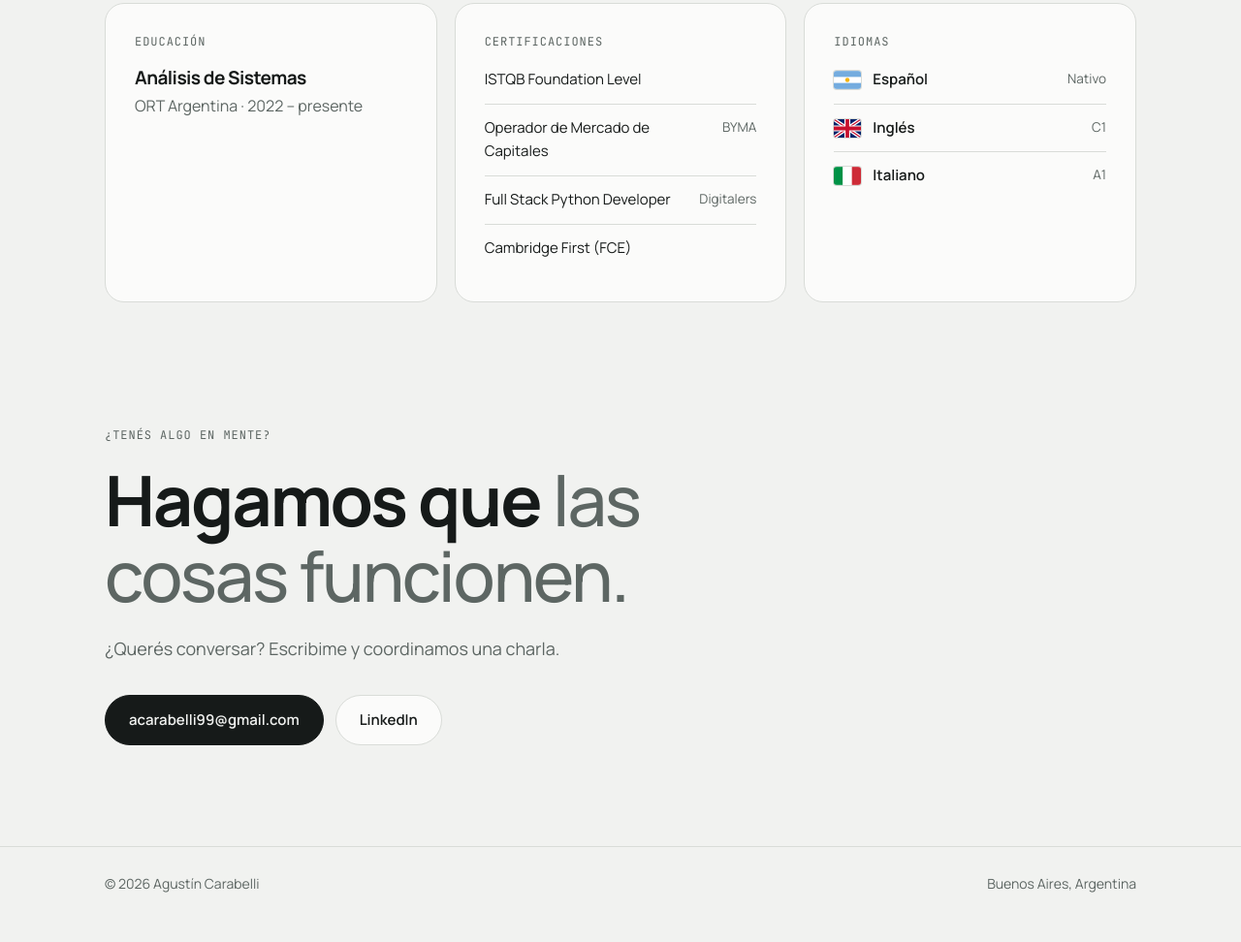
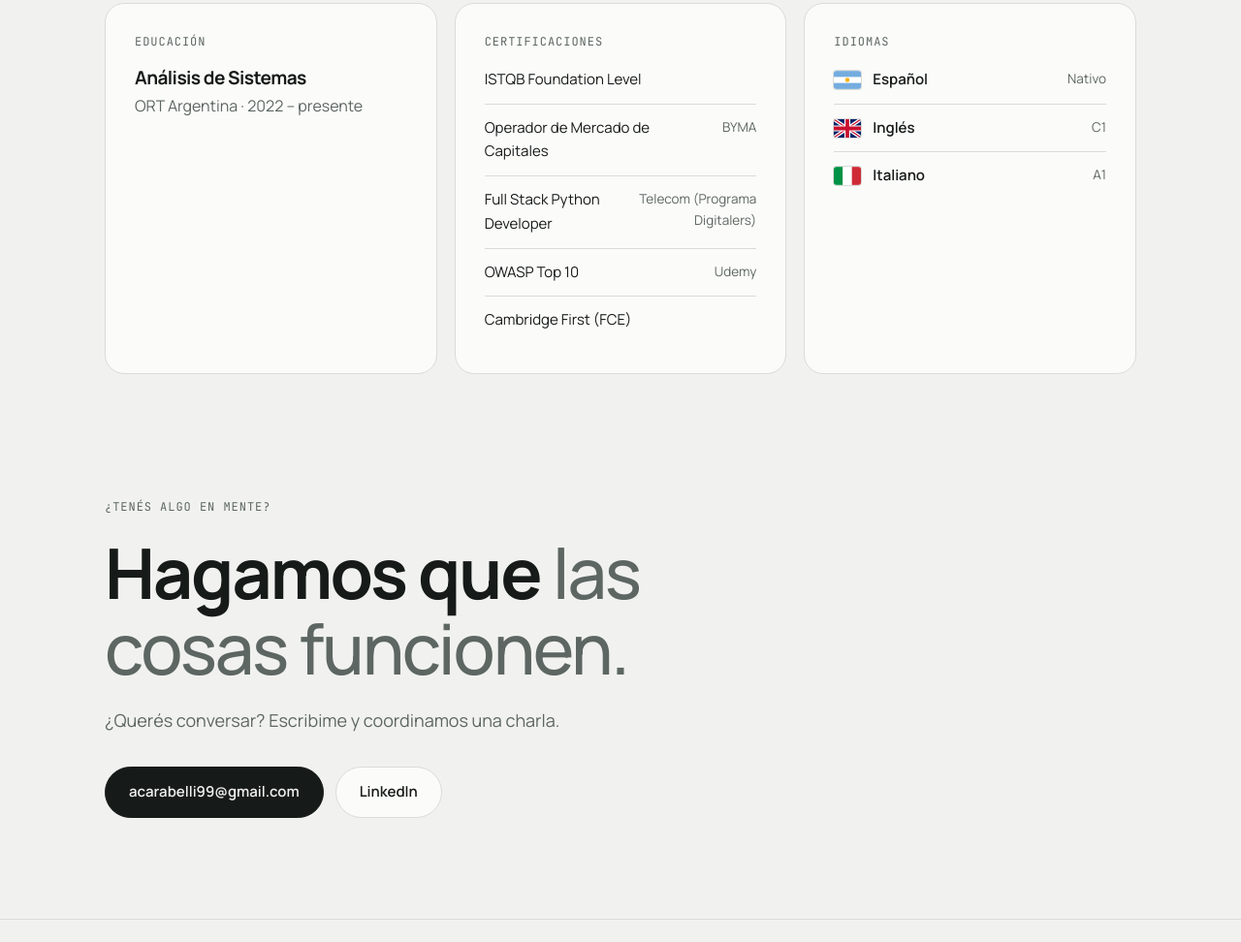
Before and after one commit to aguscarabelli/aguscarabelli.github.io, a plain HTML site: page index.html in a window 1280 px wide. Shown: the part 4830-5802 px from the top of the page at 97% size. Drawn offline with Linux system fonts and the light colour scheme.

Commit message:
Add files via upload

```diff
--- a/index.html
+++ b/index.html
@@ -330,7 +330,8 @@ footer .wrap{display:flex;justify-content:space-between;flex-wrap:wrap;gap:10px}
         <ul>
           <li><span>ISTQB Foundation Level</span></li>
           <li><span>Operador de Mercado de Capitales</span><small>BYMA</small></li>
-          <li><span>Full Stack Python Developer</span><small>Digitalers</small></li>
+          <li><span>Full Stack Python Developer</span><small>Telecom (Programa Digitalers)</small></li>
+          <li><span>OWASP Top 10</span><small>Udemy</small></li>
           <li><span>Cambridge First (FCE)</span></li>
         </ul>
       </div>
```
